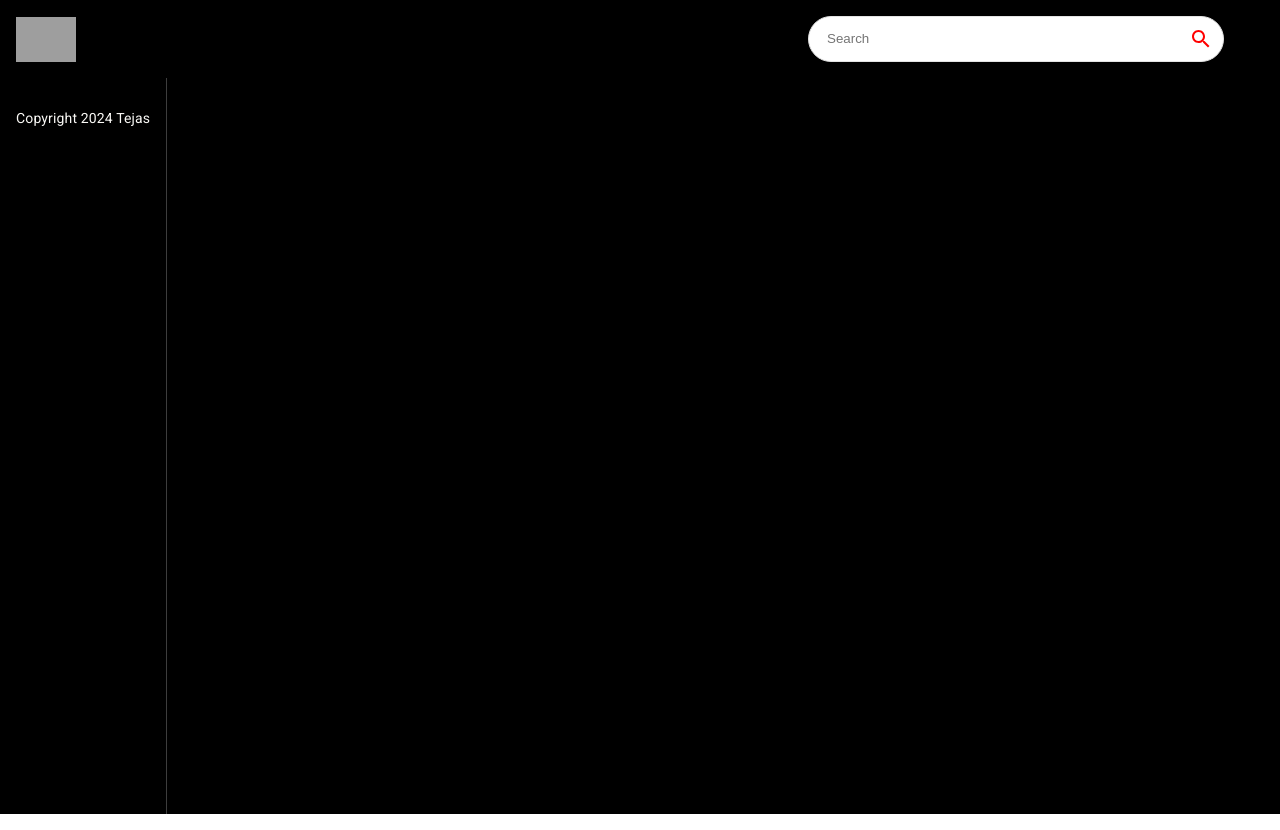
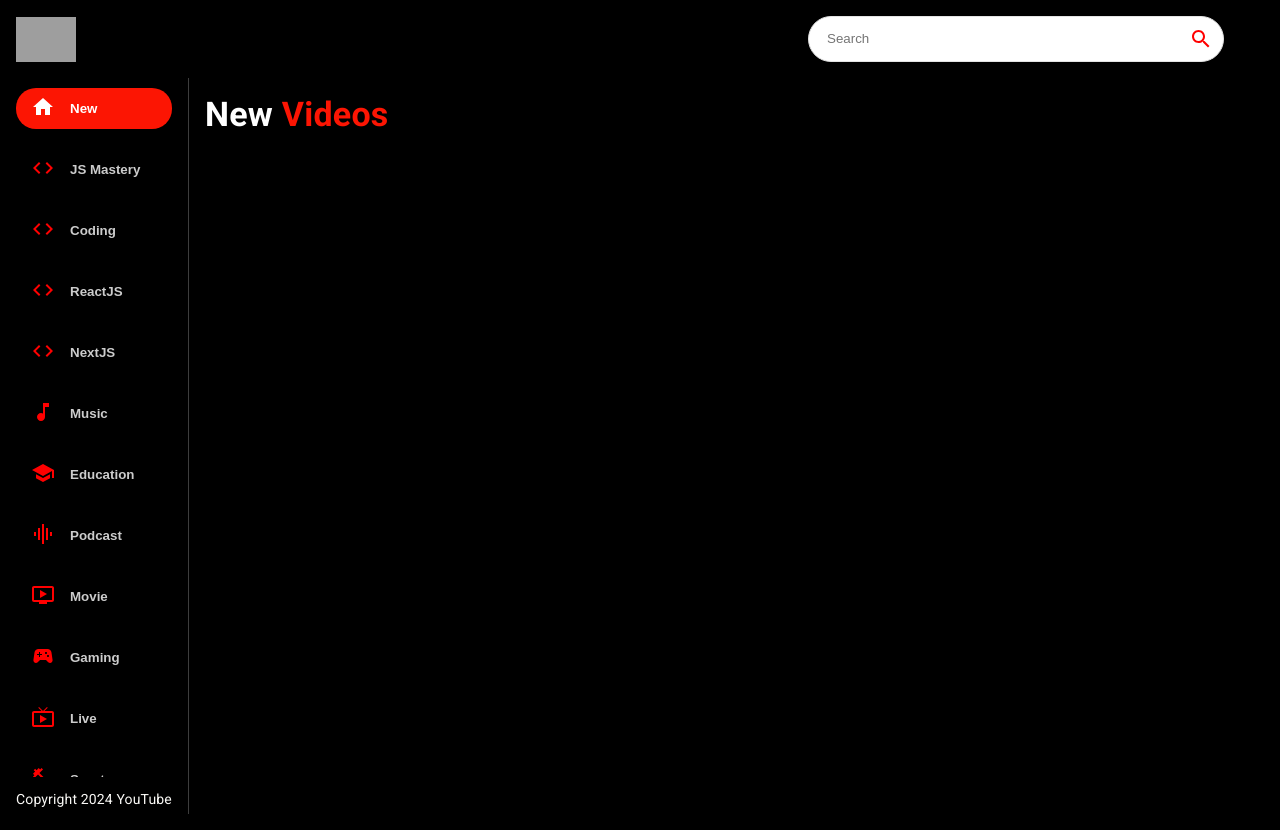
Before and after one commit to TejasBirje/YouTube-Clone, a React (Create React App) app: page / in a window 1280 px wide. Built offline with nearby package versions, Linux system fonts and the light colour scheme; grey boxes are pictures that could not be loaded.

Commit message:
Added SideBar, Videos, Feed components before API Data fetching

```diff
--- a/src/components/Feed.jsx
+++ b/src/components/Feed.jsx
@@ -1,30 +1,57 @@
-import React, {useState, useEffect} from 'react'
-import { Box, Stack, Typography } from '@mui/material'
+import React, { useState, useEffect } from "react";
+import { Box, Stack, Typography } from "@mui/material";
+import {SideBar, Videos} from "./index"
 
 function Feed() {
   return (
-    <Stack sx={{flexDirection: {
-      sx: "column",  // on small devices, show in column format
-      md: "row", // on large devices, show in row format
-    }}}>
-
-      <Box sx={{height: {
-        sx: 'auto',
-        md: '92vh'
-      }, borderRight: '1px solid #3d3d3d', px: {sx: 0, md: 2}}}>
-        SideBar
+    <Stack
+      sx={{
+        flexDirection: {
+          sx: "column", // on small devices, show in column format
+          md: "row", // on large devices, show in row format
+        },
+      }}
+    >
+      <Box
+        sx={{
+          height: {
+            sx: "auto",
+            md: "92vh",
+          },
+          borderRight: "1px solid #3d3d3d",
+          px: { sx: 0, md: 2 },
+        }}
+      >
+        <SideBar />
 
         {/* used instead of <p> and headings, part of MUI */}
         <Typography
-        className='copyright' variant='body2' sx={{mt: 1.5, color: "#FAF9F6"}}
+          className="copyright"
+          variant="body2"
+          sx={{ mt: 1.5, color: "#FAF9F6" }}
         >
-          Copyright 2024 Tejas
+          Copyright 2024 YouTube
         </Typography>
+      </Box>
+
+      <Box p={2} sx={{
+        overflowY: 'auto', height: '90vh', flex: 2
+      }}>
+        <Typography variant='h4' fontWeight="bold" mb={2} sx={{
+          color: "white"
+        }}>
+
+           New <span style={{
+            color: "#fc1503"
+          }}>Videos</span>
+        </Typography>
+
+          <Videos/>
 
       </Box>
 
     </Stack>
-  )
+  );
 }
 
-export default Feed
+export default Feed;
--- a/src/components/SideBar.jsx
+++ b/src/components/SideBar.jsx
@@ -1,9 +1,39 @@
-import React from 'react'
+import React from "react";
+import { Stack } from "@mui/material";
+import { categories } from "../utils/constants";
+
+const selectedCategory = 'New'  // currently selected category
 
 const SideBar = () => {
   return (
-    <div>SideBar</div>
-  )
-}
+    <Stack
+    direction="row"
+    sx={{
+      overflowY: "auto",
+      height: { sx: "auto", md: "95%" },
+      flexDirection: { md: "column" },
+    }}
+  >
+      {categories.map((category) => (
+        <button
+         className="category-btn"
+         style={{
+            background: category.name === selectedCategory && '#fc1503', color: "white"  // conditionally changing the color
+         }}
 
-export default SideBar
+
+         key={category.name} // whenever mapping in React, we have give each property a key
+
+        >
+            {/* // One span for ICON and one for Name of category */}
+          <span style={{color: category.name === selectedCategory ? 'white' : 'red', marginRight: '15px'}}>{category.icon}</span>
+          <span style={{
+            opacity: category.name === selectedCategory ? '1' : '0.8'  // dimming the unselected categories
+          }}>{category.name}</span>
+        </button>
+      ))}
+    </Stack>
+  );
+};
+
+export default SideBar;
--- /dev/null
+++ b/src/components/Videos.jsx
@@ -0,0 +1,9 @@
+import React from 'react'
+
+const Videos = () => {
+  return (
+    <div>Videos</div>
+  )
+}
+
+export default Videos
--- a/src/components/index.js
+++ b/src/components/index.js
@@ -5,3 +5,4 @@
 export { default as VideoDetail } from "./VideoDetail.jsx"
 export { default as SearchBar } from "./SearchBar.jsx"
 export { default as SideBar} from "./SideBar.jsx"
+export { default as Videos} from "./Videos.jsx"
```
